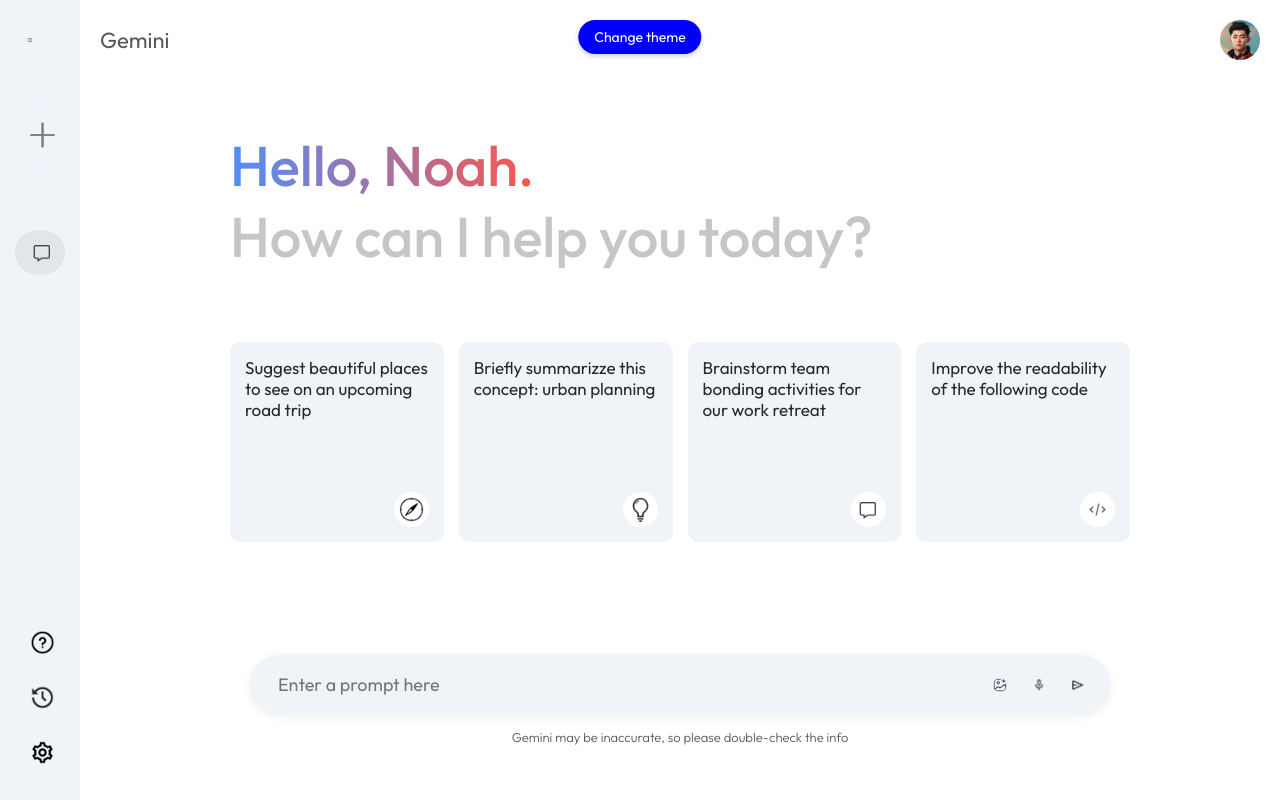
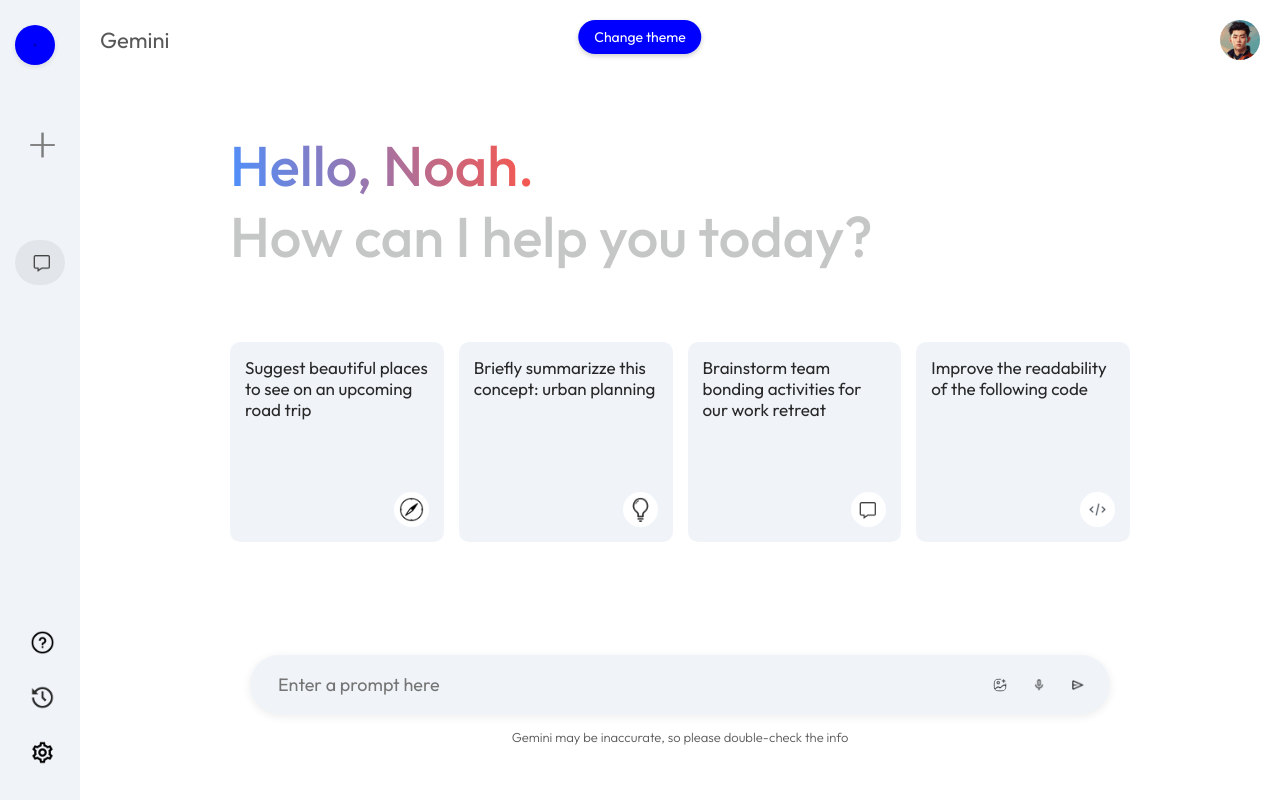
Before and after one commit to NoahMenezes/gemini-clone, a React (Vite) app: page / in a window 1280 px wide. Built offline with nearby package versions, Linux system fonts and the light colour scheme; a web font is replaced by a local one.

Commit message:
sidebar menu fix

```diff
--- a/src/components/Sidebar/Sidebar.css
+++ b/src/components/Sidebar/Sidebar.css
@@ -8,7 +8,6 @@
     --transition-speed: 0.3s;
 }
 
-/* --- Main Sidebar Container --- */
 /* --- Main Sidebar Container --- */
 .sidebar {
     min-height: 100vh;
@@ -34,22 +33,31 @@
 
 /* --- General Image Styles --- */
 .sidebar img {
-    width: 25px; /* Default size for icons */
+    width: 25px; /* Default size for other icons */
+    /* Ensure all icons are colored appropriately for the theme */
+    filter: var(--icon-filter); /* Added to manage icon color */
 }
 
-
 /* ################################### */
-/* ##########  THE FIX  ########## */
+/* ##########  THE FIX  ########## */
 /* ################################### */
 
 /* --- UPDATED Menu Icon --- */
 .sidebar .menu {
-    width: 30px; /* Specific width for the menu icon */
-    padding: 12px; /* Creates a larger clickable area */
+    width: 40px;      /* Increased from 35px */
+    padding: 18px;    /* Increased from 15px */
     margin-bottom: 50px;
     border-radius: 50%;
     cursor: pointer;
-    transition: background-color 0.2s ease;
+    transition: background-color 0.2s ease, transform 0.2s ease;
+    background-color: blue;
+    box-shadow: 0 2px 5px rgba(0,0,0,0.1);
+    filter: var(--icon-filter);
+}
+
+.sidebar .menu:hover {
+    background-color: var(--hover-bg-color); /* Stronger hover effect */
+    transform: scale(1.1); /* Makes it slightly larger on hover */
 }
 
 
```
